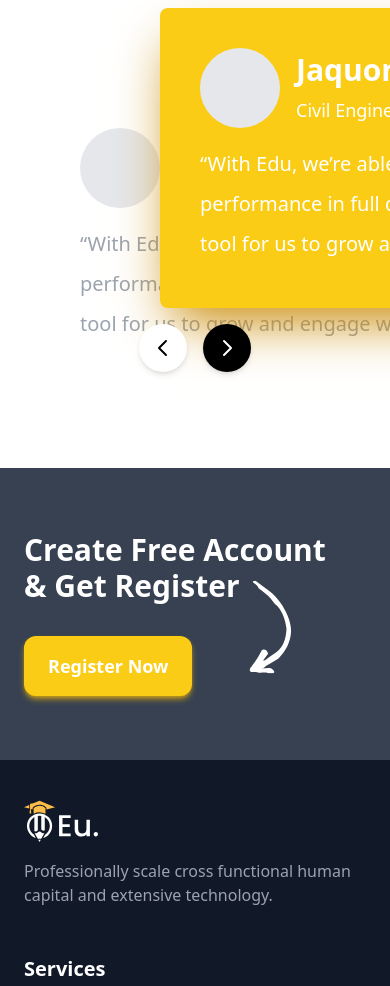
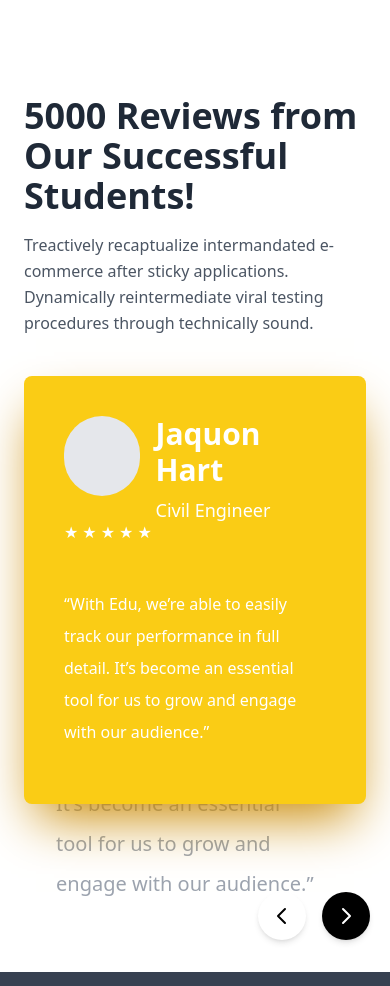
Before and after one commit to Martinesusu/mini-css-education, a website: page index.html in a window 390 px wide. Shown: the part 3480-4466 px from the top of the page. Drawn offline with nearby package versions, Linux system fonts and the light colour scheme.

Commit message:
edit review section to be responsive for mobile

```diff
--- a/index.html
+++ b/index.html
@@ -331,10 +331,52 @@
     </section>
 
     <!-- Review Section -->
-    <section class="bg-white py-20">
-      <div class="container mx-auto px-6 flex justify-around space-x-6 relative">
+    <section class="bg-white py-32">
+      <div class="container mx-auto px-6 grid grid-cols-1 gap-10 items-center
+                  lg:grid-cols-2 lg:gap-96">
+        <!-- Text Content -->
+        <div class="text-left w-full lg:max-w-[360px] mb-10 lg:mb-0 order-1 lg:order-2">
+          <h2 class="text-4xl font-bold text-gray-800 mb-4">
+            5000 Reviews from Our Successful Students!
+          </h2>
+          <p class="text-gray-600 leading-relaxed">
+            Treactively recaptualize intermandated e-commerce after sticky applications. Dynamically reintermediate viral testing procedures through technically sound.
+          </p>
+        </div>
+
+        <!-- Review-box Section -->
+        <div class="relative order-2 lg:order-1">
+          <div class="relative z-10">
+            <div class="bg-yellow-400 text-white rounded-lg shadow-2xl shadow-yellow-600 p-10 relative z-10 w-full max-w-[560px] h-auto lg:h-[300px] mx-auto lg:ml-auto lg:left-28 -top-10">
+              <div class="flex flex-row mb-16 lg:mb-10 lg:items-start">
+                <div class="w-20 h-20 bg-gray-200 rounded-full mr-4"></div>
+                <div>
+                  <h3 class="text-3xl font-semibold mb-2">Jaquon Hart</h3>
+                  <p class="text-lg">Civil Engineer</p>
+                </div>
+              </div>
+              <p class="lg:text-xl leading-loose mb-4">
+                “With Edu, we’re able to easily track our performance in full detail. It’s become an essential tool for us to grow and engage with our audience.”
+              </p>
+              <div class="flex space-x-1 absolute top-36 lg:top-14 lg:right-10">
+                <span class="text-white">★</span>
+                <span class="text-white">★</span>
+                <span class="text-white">★</span>
+                <span class="text-white">★</span>
+                <span class="text-white">★</span>
+              </div>
+            </div>
+            <div class="bg-white text-gray-400 p-10 absolute z-0 w-full max-w-[560px] h-auto lg:h-[300px] mx-auto lg:ml-auto lg:left-0 top-28 lg:top-10 -left-2">
+              <div class="flex items-center mb-4">
+                <div class="w-20 h-20 bg-gray-200 rounded-full mr-4"></div>
+              </div>
+              <p class="text-xl leading-loose mb-4">
+                “With Edu, we’re able to easily track our performance in full detail. It’s become an essential tool for us to grow and engage with our audience.”
+              </p>
+            </div>
+          </div>
           <!-- กลุ่มปุ่ม -->
-        <div class="absolute bottom-4 flex items-center space-x-4 z-20">
+          <div class="absolute -bottom-24 -right-1 lg:-right-36 flex items-center space-x-4 z-20">
             <!-- ปุ่มลูกศรซ้าย -->
             <button class="w-12 h-12 flex items-center justify-center rounded-full bg-white shadow-md">
               <svg xmlns="http://www.w3.org/2000/svg" fill="none" viewBox="0 0 24 24" stroke-width="2" stroke="currentColor" class="w-6 h-6 text-black">
@@ -348,44 +390,6 @@
               </svg>
             </button>
           </div>
-        <!-- Review-box Section -->
-        <div class="relative z-10">
-          <div class="bg-yellow-400 text-white rounded-lg shadow-2xl shadow-yellow-600 p-10 relative z-10 w-[560px] h-[300px] left-28 -top-10">
-            <div class="flex items-center mb-4">
-              <div class="w-20 h-20 bg-gray-200 rounded-full mr-4"></div>
-              <div>
-                <h3 class="text-3xl font-semibold mb-2">Jaquon Hart</h3>
-                <p class="text-lg">Civil Engineer</p>
-              </div>
-            </div>
-            <p class="text-xl leading-loose mb-4">
-              “With Edu, we’re able to easily track our performance in full detail. It’s become an essential tool for us to grow and engage with our audience.”
-            </p>
-            <div class="flex space-x-1 absolute top-14 right-10">
-              <span class="text-white">★</span>
-              <span class="text-white">★</span>
-              <span class="text-white">★</span>
-              <span class="text-white">★</span>
-              <span class="text-white">★</span>
-            </div>
-          </div>
-          <div class="bg-white text-gray-400 p-10 absolute z-0 w-[560px] h-[300px] top-10 -left-2">
-            <div class="flex items-center mb-4">
-              <div class="w-20 h-20 bg-gray-200 rounded-full mr-4"></div>
-            </div>
-            <p class="text-xl leading-loose mb-4">
-              “With Edu, we’re able to easily track our performance in full detail. It’s become an essential tool for us to grow and engage with our audience.”
-            </p>
-          </div>
-        </div>
-        <!-- Text Content -->
-        <div class="text-center lg:text-left mt-10 z-10 w-[360px] h-[300px]">
-          <h2 class="text-4xl font-bold text-gray-800 mb-4">
-            5000 Reviews from Our Successful Students!
-          </h2>
-          <p class="text-sm text-gray-600 leading-relaxed">
-            Treactively recaptualize intermandated e-commerce after sticky applications. Dynamically reintermediate viral testing procedures through technically sound.
-          </p>
         </div>
       </div>
     </section>
```
Lines whose indentation alone changed are shown as unchanged.
